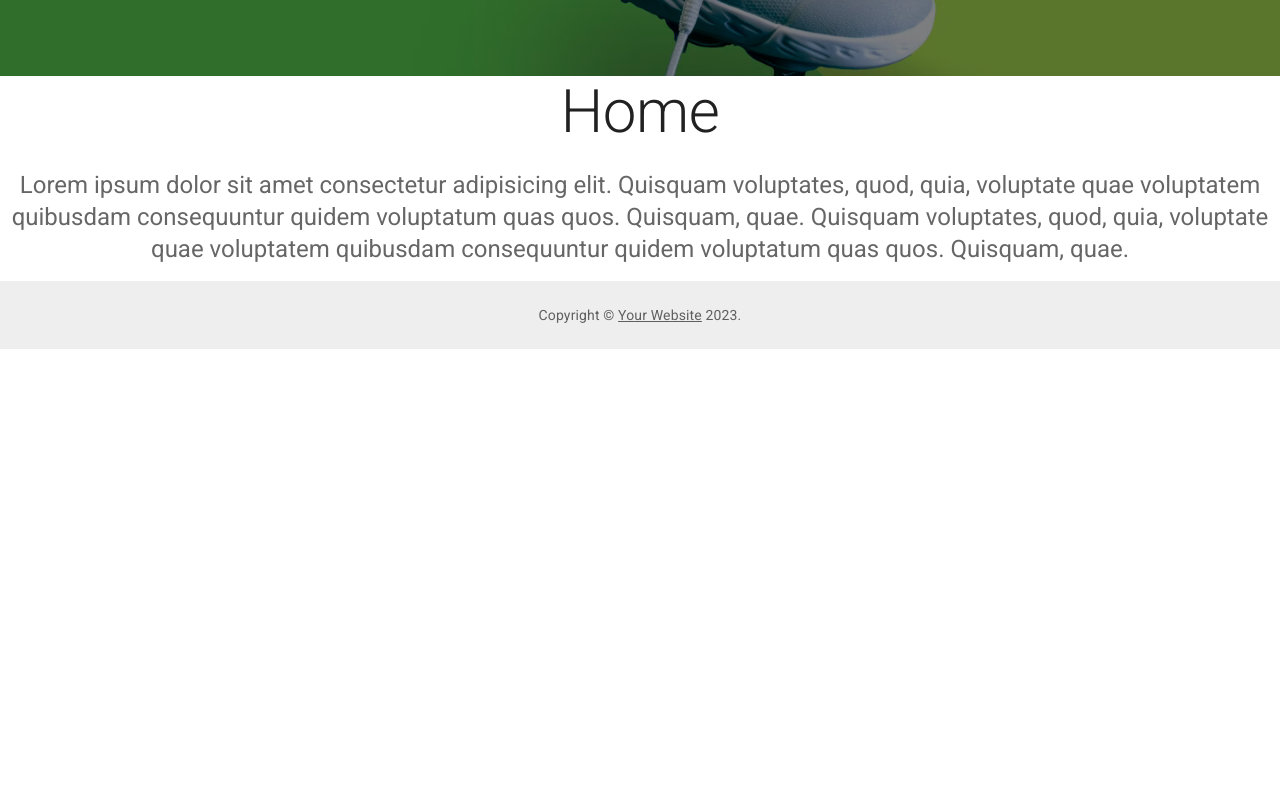
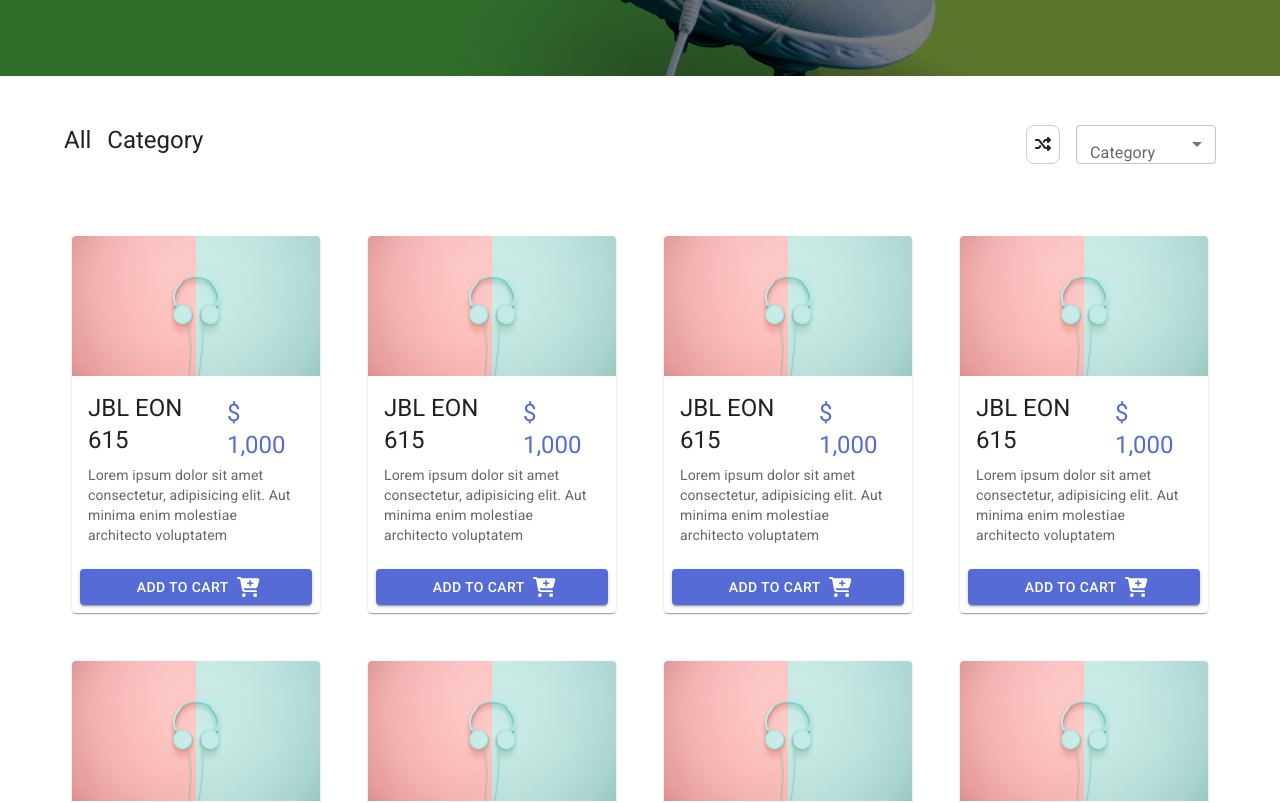
Before and after one commit to ashraf-kabir/react-mui-ecom-boilerplate, a React (Create React App) app: page / in a window 1280 px wide. Shown: the part 460-1263 px from the top of the page. Before the commit the page ends 809 px from the top, so only its background shows below. Built offline with nearby package versions, Linux system fonts and the light colour scheme.

Commit message:
Product Card added

```diff
--- a/src/components/Pages/Home/Home.jsx
+++ b/src/components/Pages/Home/Home.jsx
@@ -1,10 +1,26 @@
 import React from 'react';
-import Container from '@mui/material/Container';
-import Typography from '@mui/material/Typography';
-
+import {
+  Container,
+  Grid,
+  Box,
+  Typography,
+  FormControl,
+  InputLabel,
+  Select,
+  MenuItem,
+} from '@mui/material';
+import { FontAwesomeIcon } from '@fortawesome/react-fontawesome';
+import { faShuffle } from '@fortawesome/free-solid-svg-icons';
 import HeroSection from '../../HeroSection/HeroSection';
+import ProductCard from '../../ProductCard/ProductCard';
 
 const Home = () => {
+  const [category, setCategory] = React.useState('');
+
+  const handleChange = (event) => {
+    setCategory(event.target.value);
+  };
+
   return (
     <Container
       component='main'
@@ -17,27 +33,116 @@
       </Container>
 
       <Container maxWidth={false} style={{ margin: 0, padding: 0 }}>
-        <Typography
-          component='h1'
-          variant='h2'
-          align='center'
-          color='text.primary'
-          gutterBottom
+        <Grid
+          container
+          sx={{
+            justifyContent: 'space-between',
+            alignItems: 'center',
+            padding: '3rem 4rem',
+          }}
         >
-          Home
-        </Typography>
-        <Typography
-          variant='h5'
-          align='center'
-          color='text.secondary'
-          paragraph
+          <Grid
+            item
+            md={10}
+            style={{
+              display: 'flex',
+              justifyContent: 'flex-start',
+              padding: 0,
+            }}
+          >
+            <Typography variant='h5' mr={2} gutterBottom>
+              All
+            </Typography>
+            <Typography variant='h5' gutterBottom>
+              Category
+            </Typography>
+          </Grid>
+          <Grid
+            item
+            md={2}
+            style={{
+              display: 'flex',
+              justifyContent: 'flex-end',
+              padding: 0,
+            }}
+          >
+            <Box
+              sx={{
+                display: 'flex',
+                justifyContent: 'center',
+                alignItems: 'center',
+                padding: '0.25rem 0.5rem',
+                fontSize: '1rem',
+                border: '1px solid #ccc',
+                borderRadius: '0.5rem',
+                marginRight: '1rem',
+              }}
+            >
+              <FontAwesomeIcon icon={faShuffle} />
+            </Box>
+            <Box sx={{ minWidth: 140 }}>
+              <FormControl fullWidth>
+                <InputLabel id='demo-simple-select-label'>Category</InputLabel>
+                <Select
+                  labelId='demo-simple-select-label'
+                  id='demo-simple-select'
+                  value={category}
+                  label='Category'
+                  onChange={handleChange}
+                  sx={{
+                    '& .MuiSelect-select': {
+                      padding: '0.5rem 1rem',
+                      fontSize: '1rem',
+                    },
+                  }}
+                >
+                  <MenuItem value=''>
+                    <em>All</em>
+                  </MenuItem>
+                  <MenuItem value={1}>Food</MenuItem>
+                  <MenuItem value={2}>Books</MenuItem>
+                  <MenuItem value={3}>Electronics</MenuItem>
+                </Select>
+              </FormControl>
+            </Box>
+          </Grid>
+        </Grid>
+      </Container>
+
+      <Container maxWidth={false} style={{ margin: 0, padding: 0 }}>
+        <Grid
+          container
+          sx={{
+            justifyContent: 'space-between',
+            alignItems: 'center',
+            padding: '0 3rem 3rem 3rem',
+          }}
         >
-          Lorem ipsum dolor sit amet consectetur adipisicing elit. Quisquam
-          voluptates, quod, quia, voluptate quae voluptatem quibusdam
-          consequuntur quidem voluptatum quas quos. Quisquam, quae. Quisquam
-          voluptates, quod, quia, voluptate quae voluptatem quibusdam
-          consequuntur quidem voluptatum quas quos. Quisquam, quae.
-        </Typography>
+          <Grid item lg={3} md={4} sm={6} my={3} px={3}>
+            <ProductCard />
+          </Grid>
+          <Grid item lg={3} md={4} sm={6} my={3} px={3}>
+            <ProductCard />
+          </Grid>
+          <Grid item lg={3} md={4} sm={6} my={3} px={3}>
+            <ProductCard />
+          </Grid>
+          <Grid item lg={3} md={4} sm={6} my={3} px={3}>
+            <ProductCard />
+          </Grid>
+          <Grid item lg={3} md={4} sm={6} my={3} px={3}>
+            <ProductCard />
+          </Grid>
+          <Grid item lg={3} md={4} sm={6} my={3} px={3}>
+            <ProductCard />
+          </Grid>
+          <Grid item lg={3} md={4} sm={6} my={3} px={3}>
+            <ProductCard />
+          </Grid>
+          <Grid item lg={3} md={4} sm={6} my={3} px={3}>
+            <ProductCard />
+          </Grid>
+        </Grid>
       </Container>
     </Container>
   );
--- /dev/null
+++ b/src/components/ProductCard/ProductCard.jsx
@@ -0,0 +1,67 @@
+import * as React from 'react';
+import {
+  Grid,
+  Box,
+  Card,
+  CardActions,
+  CardContent,
+  CardMedia,
+  Button,
+  Typography,
+} from '@mui/material';
+import { FontAwesomeIcon } from '@fortawesome/react-fontawesome';
+import { faCartPlus } from '@fortawesome/free-solid-svg-icons';
+
+const ProductCard = () => {
+  return (
+    <Card>
+      <CardMedia
+        sx={{ height: 140 }}
+        image='/img/sample-image.jpg'
+        title='green iguana'
+      />
+      <CardContent>
+        <Box
+          sx={{
+            display: 'flex',
+            justifyContent: 'space-between',
+            alignItems: 'center',
+          }}
+        >
+          <Typography gutterBottom variant='h5' component='div'>
+            JBL EON 615
+          </Typography>
+          <Typography variant='h5' component={'span'} color='primary'>
+            $ 1,000
+          </Typography>
+        </Box>
+        <Typography variant='body2' color='text.secondary'>
+          Lorem ipsum dolor sit amet consectetur, adipisicing elit. Aut minima
+          enim molestiae architecto voluptatem
+        </Typography>
+      </CardContent>
+      <CardActions>
+        <Grid
+          sx={{
+            display: 'flex',
+            justifyContent: 'center',
+            alignItems: 'center',
+            flexGrow: 1,
+          }}
+        >
+          <Button
+            variant='contained'
+            color='primary'
+            size='medium'
+            style={{ width: '100%' }}
+            endIcon={<FontAwesomeIcon icon={faCartPlus} />}
+          >
+            Add to cart
+          </Button>
+        </Grid>
+      </CardActions>
+    </Card>
+  );
+};
+
+export default ProductCard;
```
Also changed, not shown: src/components/Header/Navbar.jsx (+14 -11 lines).
